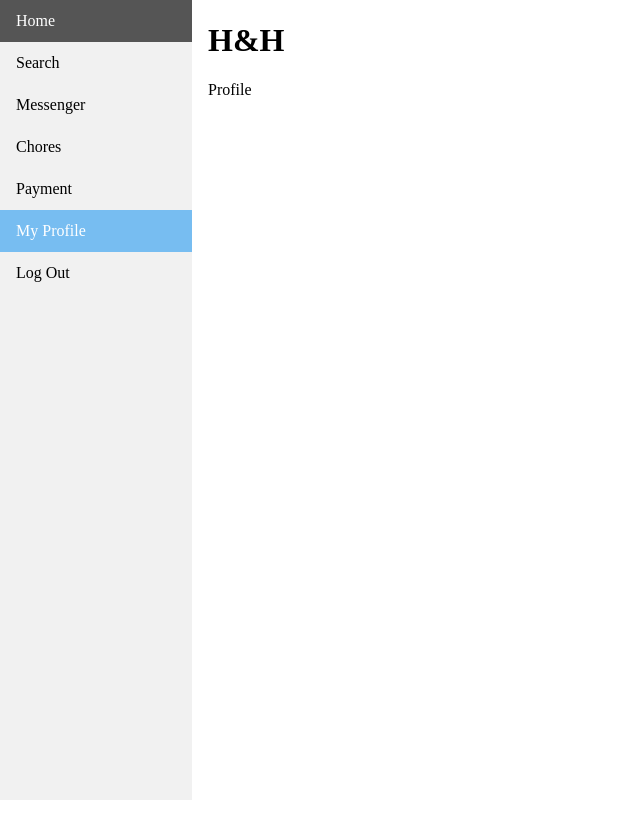
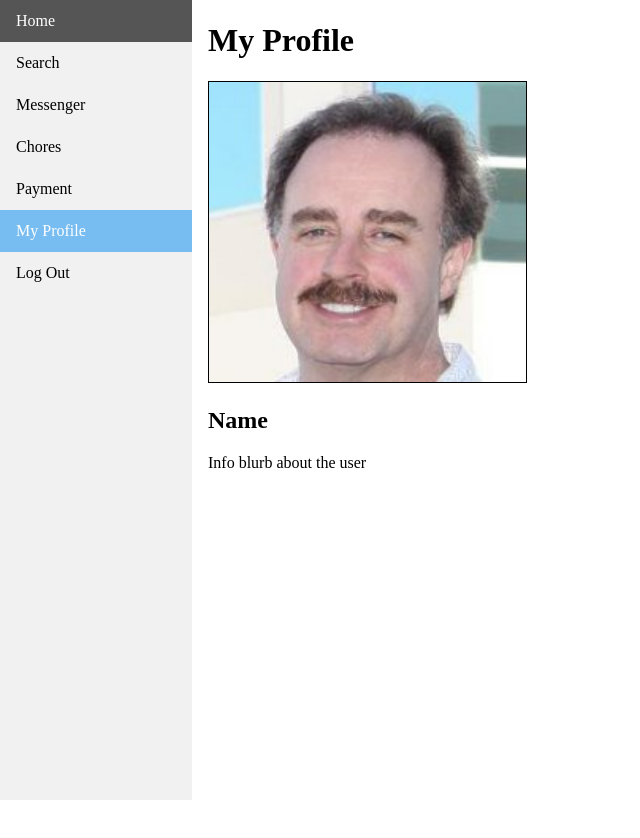
Before and after one commit to vincenteyao/CSE-134B, a plain HTML site: page profile.html in a window 1280 px wide. Shown: the whole page, without its empty margins (0-640 px from the left). Drawn offline with Linux system fonts and the light colour scheme.

Commit message:
Updates to profile

```diff
--- a/profile.html
+++ b/profile.html
@@ -22,8 +22,9 @@
   </div>
 
   <div class="landing-bdy">
-    <h1>H&H</h1>
-
-    <p>Profile</p>
+    <h1>My Profile</h1>
+    <img class="profile-pic" src=./images/gary.jpg>
+    <h2 class="name">Name</h2>
+    <p class="info">Info blurb about the user</p>
   </div>
 </body>
```
Also changed, not shown: search.html (+1 -1 lines), images/hdh logo.jpg (added).
